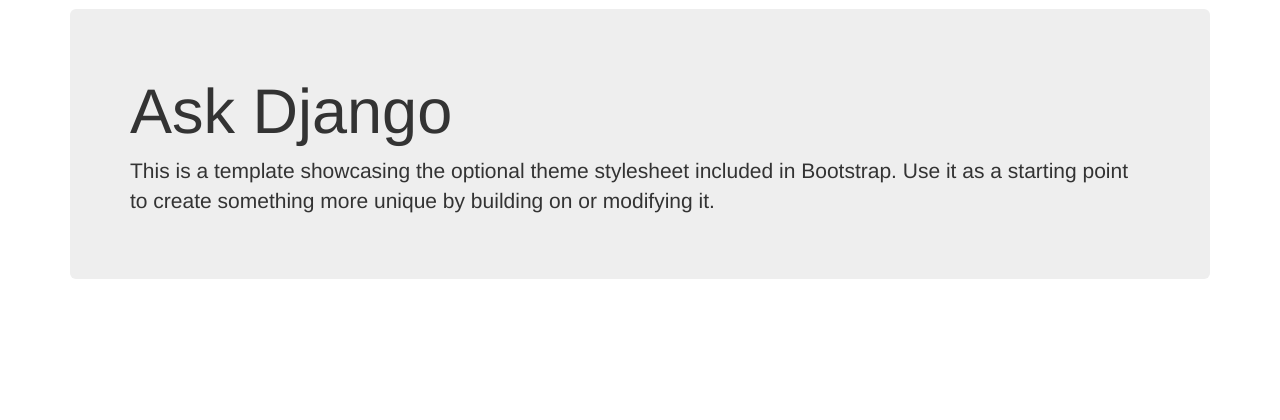
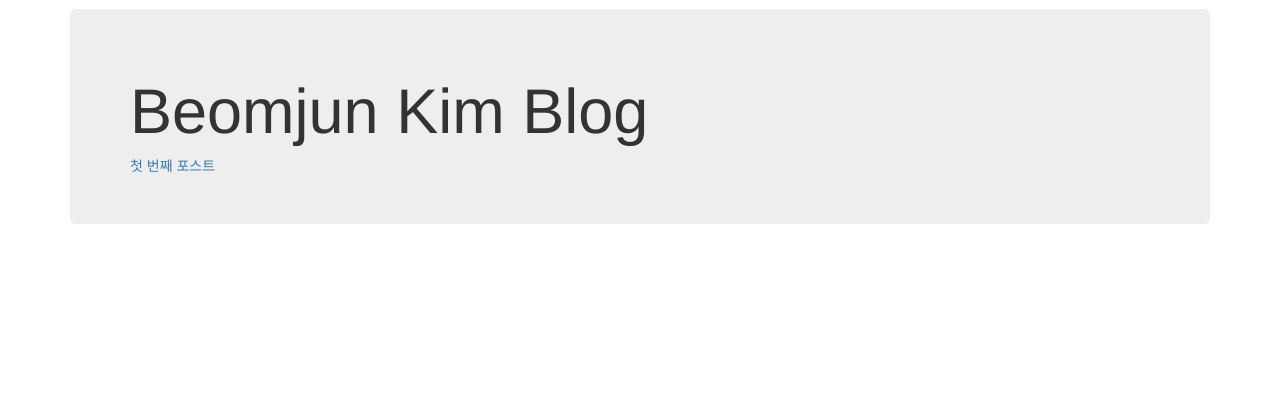
Before and after one commit to sarkmen/beomjunkim, a Django app: page / in a window 1280 px wide. Shown: the part 51-471 px from the top of the page. Run offline with Django 3.2, Linux system fonts and the light colour scheme; data comes from the database, SQL or seed files in the repository; both versions use the stored data as it was after the commit; some libraries are stand-ins or nearby versions.

Commit message:
index에 post_list를 주고 누르면 post_detail로 넘어가게 설정

```diff
--- a/beomjunkim/urls.py
+++ b/beomjunkim/urls.py
@@ -13,7 +13,9 @@
     1. Import the include() function: from django.conf.urls import url, include
     2. Add a URL to urlpatterns:  url(r'^blog/', include('blog.urls'))
 """
+from django.conf import settings
 from django.conf.urls import url, include
+from django.conf.urls.static import static
 from django.contrib import admin
 
 urlpatterns = [
@@ -21,3 +23,5 @@
     url(r'^blog/', include('blog.urls', namespace='blog')),
     url(r'^$', 'blog.views.index', name='index'),
 ]
+
+urlpatterns += static(settings.MEDIA_URL, document_root=settings.MEDIA_ROOT)
--- a/blog/templates/blog/index.html
+++ b/blog/templates/blog/index.html
@@ -36,8 +36,10 @@
 
 <div class="container">
     <div class="jumbotron">
-        <h1>Ask Django</h1>
-        <p>This is a template showcasing the optional theme stylesheet included in Bootstrap. Use it as a starting point to create something more unique by building on or modifying it.</p>
+        <h1>Beomjun Kim Blog</h1>
+        {% for post in post_list %}
+          <a href='{%url 'blog:post_detail' post.pk %}'>{{post.title}}</a>
+        {% endfor %}
     </div>
 </div>
 
--- /dev/null
+++ b/blog/templates/blog/post_detail.html
@@ -0,0 +1,3 @@
+{{post.title}}
+{{post.content}}
+<img src='{{post.image.url}}'/>
--- a/blog/urls.py
+++ b/blog/urls.py
@@ -1,5 +1,5 @@
 from django.conf.urls import url
 
 urlpatterns = [
-
+    url(r'^(?P<pk>\d+)/$', 'blog.views.post_detail', name='post_detail'),
 ]
--- a/blog/views.py
+++ b/blog/views.py
@@ -1,5 +1,13 @@
 from django.shortcuts import render
+
+from .models import Post
 
 # Create your views here.
 def index(request):
-    return render(request, 'blog/index.html')
+    post_list = Post.objects.all()
+    return render(request, 'blog/index.html', {'post_list' : post_list})
+
+
+def post_detail(request, pk):
+    post = Post.objects.get(pk=pk)
+    return render(request, 'blog/post_detail.html', {'post' : post})
```
Also changed, not shown: db.sqlite3, media/리벳공로지.jpg (added).
